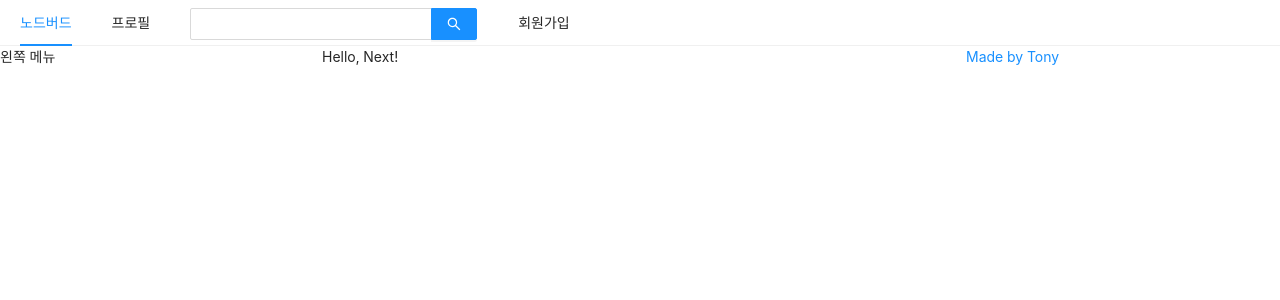
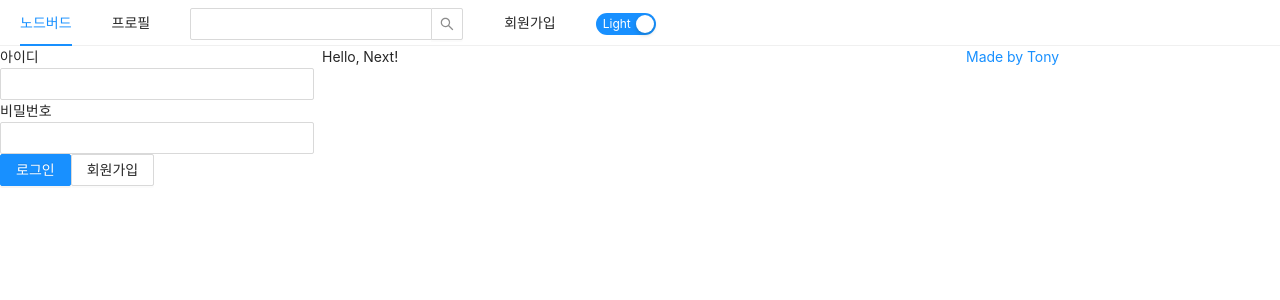
Before and after one commit to TaehwanGo/node-bird, a Next.js app in the folder front/: page / in a window 1280 px wide. Shown: the top 300 px of the page. Built offline with nearby package versions, Linux system fonts and the light colour scheme.

Commit message:
dark mode 진행 중(context 추가할 예정) + CORS 공부

```diff
--- a/front/components/AppLayout.js
+++ b/front/components/AppLayout.js
@@ -1,12 +1,31 @@
-import React from 'react';
+import React, { useState, useEffect } from 'react';
 import PropTypes from 'prop-types';
 import Link from 'next/link';
-import { Menu, Input, Row, Col } from 'antd';
+import { Menu, Input, Row, Col, Switch } from 'antd';
+import UserProfile from './UserProfile';
+import LoginForm from './LoginForm';
 
 const AppLayout = ({ children }) => {
+  const [isLoggedIn, setIsLoggedIn] = useState(false);
+  const [theme, setTheme] = useState('light');
+  let body;
+  useEffect(() => {
+    body = document.querySelector('body');
+  });
+
+  const changeTheme = () => {
+    if (theme === 'dark') {
+      setTheme('light');
+      body.classList.remove('dark-mode');
+    } else {
+      setTheme('dark');
+      body.classList.add('dark-mode');
+    }
+  };
+
   return (
     <div>
-      <Menu mode="horizontal">
+      <Menu mode="horizontal" theme={theme}>
         <Menu.Item>
           <Link href="/">
             <a>노드버드</a>
@@ -18,17 +37,26 @@
           </Link>
         </Menu.Item>
         <Menu.Item>
-          <Input.Search enterButton style={{ verticalAlign: 'middle' }} />
+          <Input.Search style={{ verticalAlign: 'middle' }} />
         </Menu.Item>
         <Menu.Item>
           <Link href="/signup">
             <a>회원가입</a>
           </Link>
         </Menu.Item>
+        <Menu.Item>
+          <Switch
+            checked={theme === 'light'}
+            onChange={changeTheme}
+            checkedChildren="Light"
+            unCheckedChildren="Dark"
+          />
+        </Menu.Item>
       </Menu>
+
       <Row gutter={8}>
         <Col xs={24} md={6}>
-          왼쪽 메뉴
+          {isLoggedIn ? <UserProfile /> : <LoginForm />}
         </Col>
         <Col xs={24} md={12}>
           {children}
--- /dev/null
+++ b/front/components/LoginForm.js
@@ -0,0 +1,47 @@
+import React, { useCallback, useState } from 'react';
+import { Form, Input, Button } from 'antd';
+import Link from 'next/link';
+
+const LoginForm = () => {
+  const [id, setId] = useState('');
+  const [password, setPassword] = useState('');
+
+  const onChangeId = useCallback(e => {
+    setId(e.target.value);
+  }, []);
+  const onChangePassword = useCallback(e => {
+    setPassword(e.target.value);
+  }, []);
+  return (
+    <Form>
+      <div>
+        <label htmlFor="user-id">아이디</label>
+        <br />
+        <Input name="user-id" value={id} onChange={onChangeId} required />
+      </div>
+      <div>
+        <label htmlFor="user-password">비밀번호</label>
+        <br />
+        <Input
+          name="user-password"
+          type="password"
+          value={password}
+          onChange={onChangePassword}
+          required
+        />
+      </div>
+      <div>
+        <Button type="primary" htmlType="submit" loading={false}>
+          로그인
+        </Button>
+        <Link href="/signup">
+          <a>
+            <Button>회원가입</Button>
+          </a>
+        </Link>
+      </div>
+    </Form>
+  );
+};
+
+export default LoginForm;
--- /dev/null
+++ b/front/components/UserProfile.js
@@ -0,0 +1,3 @@
+const UserProfile = () => {};
+
+export default UserProfile;
--- /dev/null
+++ b/front/css/_app.css
@@ -0,0 +1,7 @@
+body {
+}
+
+.dark-mode {
+  background-color: #444444;
+  color: #eeeeee;
+}
--- a/front/pages/_app.js
+++ b/front/pages/_app.js
@@ -2,6 +2,7 @@
 import PropTypes from 'prop-types';
 import 'antd/dist/antd.css';
 import Head from 'next/head';
+import '../css/_app.css';
 
 const App = ({ Component }) => {
   return (
--- a/front/pages/about/tony.js
+++ /dev/null
@@ -1,5 +0,0 @@
-const Tony = () => {
-  return <div>Hello, Tony!</div>;
-};
-
-export default Tony;
```
Also changed, not shown: front/pages/about/[name].js (deleted), 1 other file (tests, documents, lock files or other folders).
